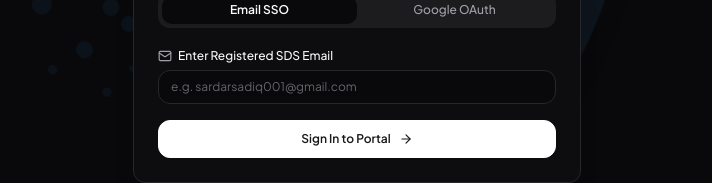
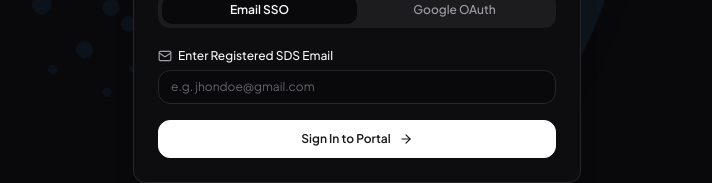
Before and after one commit to Sardar-Sadiq/SDS-Portal, a React (Vite) app: page /login in a window 1280 px wide. Shown: the part 412-595 px from the top of the page, without its empty margins (283-995 px from the left). Built offline with nearby package versions, Linux system fonts and the light colour scheme; no server answers; the database is empty.

Commit message:
fixed design issues

```diff
--- a/src/modules/auth/components/LoginView.jsx
+++ b/src/modules/auth/components/LoginView.jsx
@@ -185,22 +185,20 @@ export const LoginView = () => {
           <div className="grid grid-cols-2 p-1 bg-muted/60 rounded-lg text-xs font-medium">
             <button
               type="button"
-              className={`py-1.5 rounded-md transition-all ${
-                loginMethod === 'email'
+              className={`py-1.5 rounded-md transition-all ${loginMethod === 'email'
                   ? 'bg-background text-foreground shadow-sm font-semibold'
                   : 'text-muted-foreground hover:text-foreground'
-              }`}
+                }`}
               onClick={() => setLoginMethod('email')}
             >
               Email SSO
             </button>
             <button
               type="button"
-              className={`py-1.5 rounded-md transition-all ${
-                loginMethod === 'google'
+              className={`py-1.5 rounded-md transition-all ${loginMethod === 'google'
                   ? 'bg-background text-foreground shadow-sm font-semibold'
                   : 'text-muted-foreground hover:text-foreground'
-              }`}
+                }`}
               onClick={() => setLoginMethod('google')}
             >
               Google OAuth
@@ -218,7 +216,7 @@ export const LoginView = () => {
                   <input
                     type="email"
                     required
-                    placeholder="e.g. sardarsadiq001@gmail.com"
+                    placeholder="e.g. jhondoe@gmail.com"
                     value={emailInput}
                     onChange={(e) => setEmailInput(e.target.value)}
                     className="w-full px-3 py-2 text-xs rounded-lg border border-input bg-background focus:outline-none focus:ring-2 focus:ring-primary/20 transition-all placeholder:text-muted-foreground/60"
@@ -270,10 +268,10 @@ export const LoginView = () => {
                 ) : (
                   <>
                     <svg className="w-4 h-4 shrink-0" viewBox="0 0 24 24">
-                      <path fill="#4285F4" d="M22.56 12.25c0-.78-.07-1.53-.2-2.25H12v4.26h5.92c-.26 1.37-1.04 2.53-2.21 3.31v2.77h3.57c2.08-1.92 3.28-4.74 3.28-8.09z"/>
-                      <path fill="#34A853" d="M12 23c2.97 0 5.46-.98 7.28-2.66l-3.57-2.77c-.98.66-2.23 1.06-3.71 1.06-2.86 0-5.29-1.93-6.16-4.53H2.18v2.84C3.99 20.53 7.7 23 12 23z"/>
-                      <path fill="#FBBC05" d="M5.84 14.09c-.22-.66-.35-1.36-.35-2.09s.13-1.43.35-2.09V7.06H2.18C1.43 8.55 1 10.22 1 12s.43 3.45 1.18 4.94l2.85-2.22.81-.63z"/>
-                      <path fill="#EA4335" d="M12 5.38c1.62 0 3.06.56 4.21 1.64l3.15-3.15C17.45 2.09 14.97 1 12 1 7.7 1 3.99 3.47 2.18 7.06l3.66 2.84c.87-2.6 3.3-4.52 6.16-4.52z"/>
+                      <path fill="#4285F4" d="M22.56 12.25c0-.78-.07-1.53-.2-2.25H12v4.26h5.92c-.26 1.37-1.04 2.53-2.21 3.31v2.77h3.57c2.08-1.92 3.28-4.74 3.28-8.09z" />
+                      <path fill="#34A853" d="M12 23c2.97 0 5.46-.98 7.28-2.66l-3.57-2.77c-.98.66-2.23 1.06-3.71 1.06-2.86 0-5.29-1.93-6.16-4.53H2.18v2.84C3.99 20.53 7.7 23 12 23z" />
+                      <path fill="#FBBC05" d="M5.84 14.09c-.22-.66-.35-1.36-.35-2.09s.13-1.43.35-2.09V7.06H2.18C1.43 8.55 1 10.22 1 12s.43 3.45 1.18 4.94l2.85-2.22.81-.63z" />
+                      <path fill="#EA4335" d="M12 5.38c1.62 0 3.06.56 4.21 1.64l3.15-3.15C17.45 2.09 14.97 1 12 1 7.7 1 3.99 3.47 2.18 7.06l3.66 2.84c.87-2.6 3.3-4.52 6.16-4.52z" />
                     </svg>
                     <span>Sign in with Google</span>
                   </>
```
